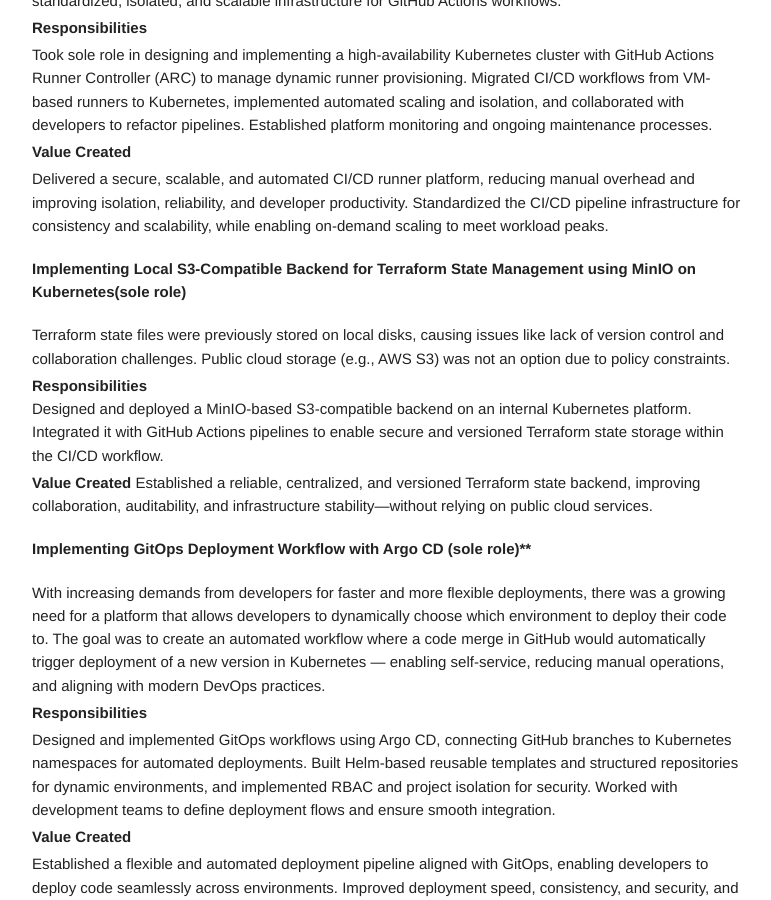
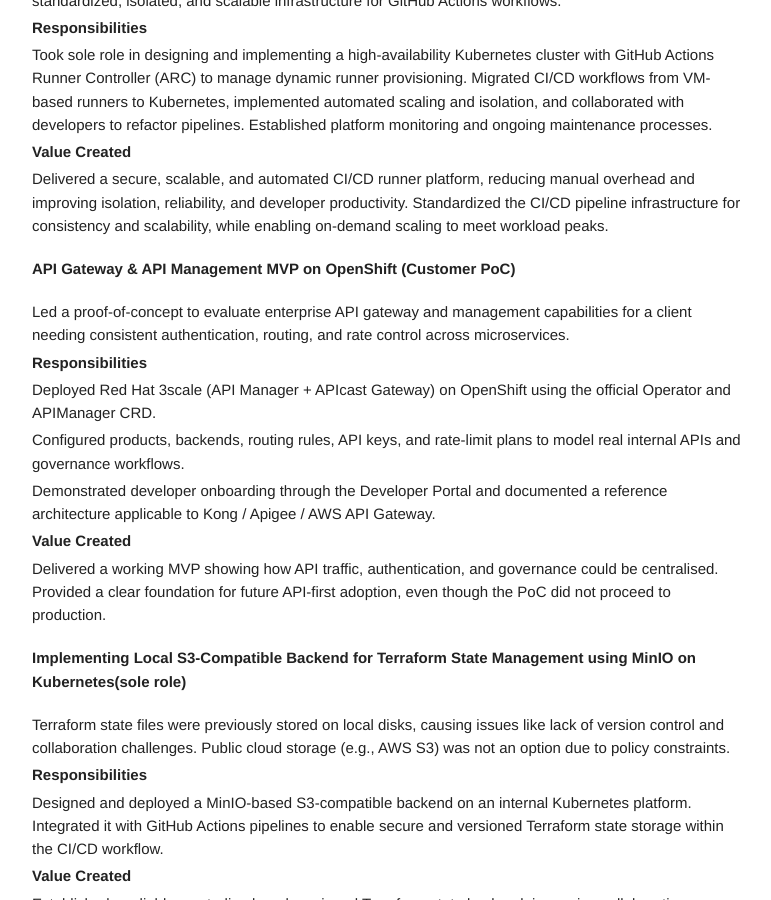
Before and after one commit to gcccheng/wugui, a Jekyll site: the page built from cvenglish.md, in a window 1280 px wide and 900 px high, scrolled down 2726 px. Shown: the whole window, without its empty margins (118-889 px from the left). Built offline with Jekyll 4.4.1, drawn with Linux system fonts in a browser that asks for light colours.

Commit message:
Update cvenglish.md

```diff
--- a/cvenglish.md
+++ b/cvenglish.md
@@ -87,15 +87,33 @@ Took sole role in designing and implementing a high-availability Kubernetes clus
 
 Delivered a secure, scalable, and automated CI/CD runner platform, reducing manual overhead and improving isolation, reliability, and developer productivity. Standardized the CI/CD pipeline infrastructure for consistency and scalability, while enabling on-demand scaling to meet workload peaks.
 
+#### API Gateway & API Management MVP on OpenShift (Customer PoC)
+
+Led a proof-of-concept to evaluate enterprise API gateway and management capabilities for a client needing consistent authentication, routing, and rate control across microservices.
+
+**Responsibilities**
+
+Deployed Red Hat 3scale (API Manager + APIcast Gateway) on OpenShift using the official Operator and APIManager CRD.
+
+Configured products, backends, routing rules, API keys, and rate-limit plans to model real internal APIs and governance workflows.
+
+Demonstrated developer onboarding through the Developer Portal and documented a reference architecture applicable to Kong / Apigee / AWS API Gateway.
+
+**Value Created**
+
+Delivered a working MVP showing how API traffic, authentication, and governance could be centralised. Provided a clear foundation for future API-first adoption, even though the PoC did not proceed to production.
+
 
 #### Implementing Local S3-Compatible Backend for Terraform State Management using MinIO on Kubernetes(sole role)
 
 Terraform state files were previously stored on local disks, causing issues like lack of version control and collaboration challenges. Public cloud storage (e.g., AWS S3) was not an option due to policy constraints.
 
 **Responsibilities**
+
  Designed and deployed a MinIO-based S3-compatible backend on an internal Kubernetes platform. Integrated it with GitHub Actions pipelines to enable secure and versioned Terraform state storage within the CI/CD workflow.
 
 **Value Created**
+
 Established a reliable, centralized, and versioned Terraform state backend, improving collaboration, auditability, and infrastructure stability—without relying on public cloud services.
 
 #### Implementing GitOps Deployment Workflow with Argo CD (sole role)**
@@ -115,9 +133,11 @@ Established a flexible and automated deployment pipeline aligned with GitOps, en
 The current infrastructure management was manual, inconsistent, and lacked standardization, leading to inefficiencies and errors across different environments.
 
 **Responsibilities**
+
 Standardized operating systems, simplified and automated VM provisioning and management process.
 
 **Value Created**
+
 Improve infrastructure consistency, reduce manual errors, enhance security, and significantly speed up deployment times through automation.
 
 
@@ -130,13 +150,13 @@ The development team encountered various errors and instability when running pip
 Troubleshot pipeline errors, optimized performance, improved reliability, and worked closely with developers to maintain organized workflows.
 
 **Value Created**
+
 Freed developers from troubleshooting, allowing them to focus on development and improving overall pipeline efficiency.
 
 #### Automating Provisioning of Red Hat Linux (sole role)
 
 - RHEL7 was approaching the end of support, so upgrading hundreds of RHEL7 was a high priority.
 - RHEL9 needs to be tested and configured before production use.
-
 
 **Responsibilities**
 
```
